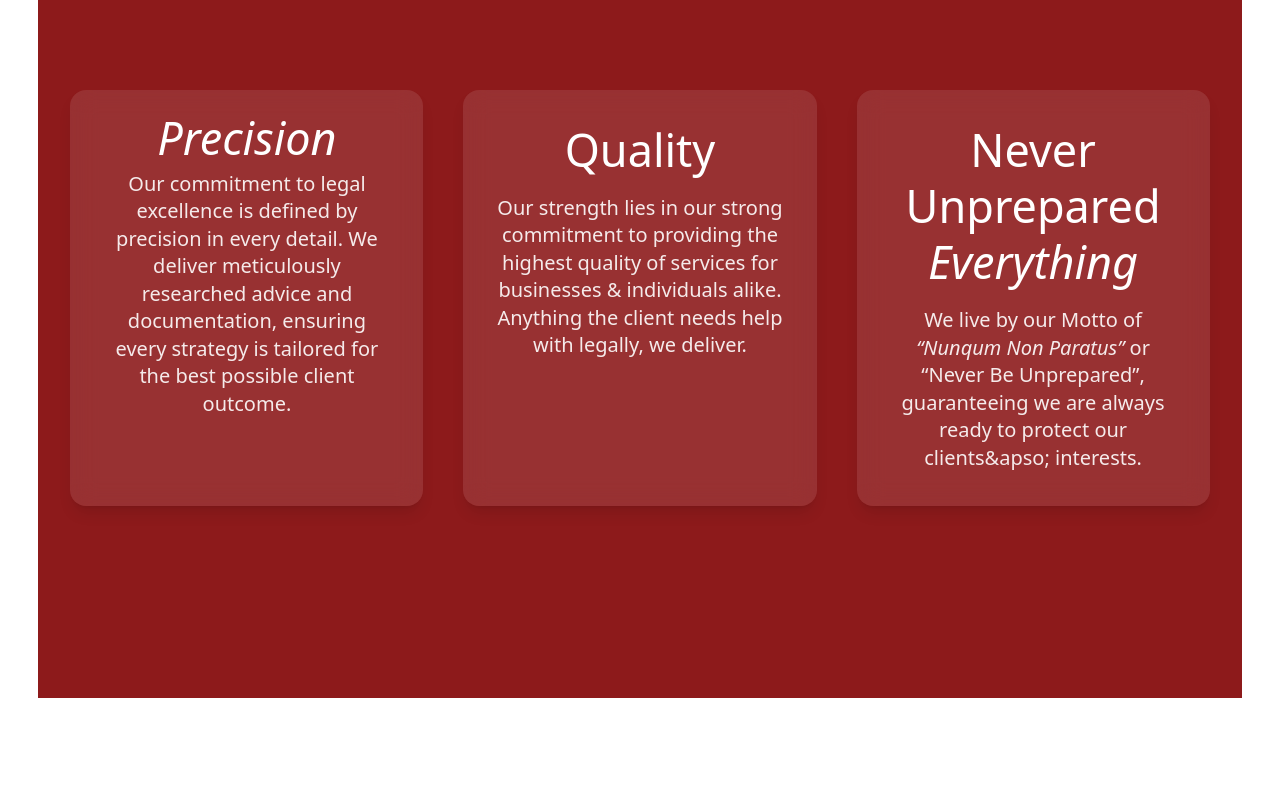
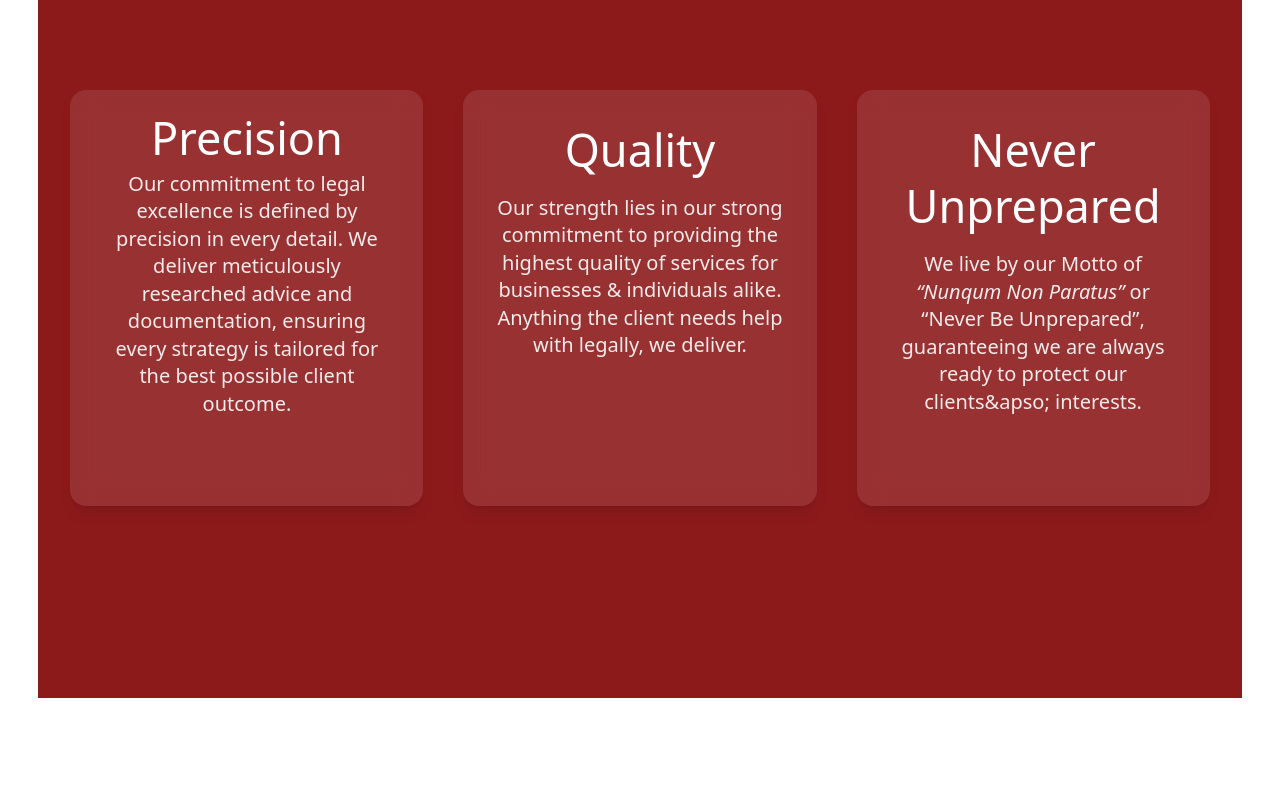
Before and after one commit to ruhneb2004/ANA-Law-Firm, a Next.js app: page / in a window 1280 px wide. Shown: the part 860-1660 px from the top of the page. Built offline with nearby package versions, Linux system fonts and the light colour scheme.

Commit message:
final final change

```diff
--- a/app/components/CardsSection.tsx
+++ b/app/components/CardsSection.tsx
@@ -36,7 +36,7 @@ export function CardsSection() {
             className="flex flex-col justify-between w-full max-w-sm lg:max-w-md p-4 xs:p-5 sm:p-6 md:p-8 bg-white/10 backdrop-blur-md rounded-lg sm:rounded-xl md:rounded-2xl shadow-lg text-white  lg:h-128 xl:h-104"
           >
             <div>
-              <div className="italic font-light text-2xl xs:text-3xl sm:text-4xl md:text-[45px] leading-8 text-center">
+              <div className="font-light text-2xl xs:text-3xl sm:text-4xl md:text-[45px] leading-8 text-center">
                 Precision
               </div>
               <div className="mb-2 xs:mb-3 sm:mb-4 leading-tight text-2xl xs:text-3xl sm:text-4xl md:text-[45px] text-center"></div>
@@ -77,7 +77,6 @@ export function CardsSection() {
             <div>
               <div className="mb-1 xs:mb-2 leading-tight text-2xl xs:text-3xl sm:text-4xl md:text-[45px]">
                 Never Unprepared <br />
-                <span className="italic">Everything</span>
               </div>
               <div className="mb-2 xs:mb-3 sm:mb-4 leading-tight text-2xl xs:text-3xl sm:text-4xl md:text-[45px]"></div>
               <p className="leading-snug text-sm xs:text-base sm:text-lg md:text-xl text-white/90">
--- a/app/components/FinalSection.tsx
+++ b/app/components/FinalSection.tsx
@@ -25,7 +25,7 @@ const topicCompData: PracticeArea = {
         "Technology & Innovation",
         "Transactions & Investment",
       ],
-      imageUrl: "/blog1.jpg",
+      imageUrl: "/dark.jpeg",
       content:
         "This is the detailed content for Franchising & Licensing. It explores the intricate legal frameworks governing franchise operations and intellectual property licensing. We advise on everything from initial agreement drafting to dispute resolution, ensuring your brand is protected while you expand. Key areas include IP & Brand Strategy, compliance with Online Content & Media regulations, and adherence to Packaging & Consumer Law.",
     },
@@ -38,7 +38,8 @@ const topicCompData: PracticeArea = {
         "Trade, Competition & Foreign Investment",
         "Sustainability, Policy & Administrative Compliance",
       ],
-      imageUrl: "/blog1.jpg",
+      imageUrl: "/dark.jpeg",
+
       content:
         "This is the detailed content for IP & Brand Strategy. Our team helps you build and defend your most valuable assets: your intellectual property. We go beyond simple registration, developing comprehensive strategies that align with your business goals. This includes managing portfolios, litigating Trademark Infringement cases, and navigating the complexities of Online Content & Media.",
     },
@@ -51,7 +52,8 @@ const topicCompData: PracticeArea = {
         "Arbitration, Mediation and other Forms of Dispute Resolution",
         "Digital, Brand & Platform Enforcement",
       ],
-      imageUrl: "/blog1.jpg",
+      imageUrl: "/dark.jpeg",
+
       content:
         "This is the detailed content for Employment & HR Advisory. We provide guidance on all aspects of the employment lifecycle, from hiring to termination. This includes drafting contracts, ensuring Data Protection & Privacy compliance for employee data, and managing Cross-Border Coordination for international workforces.",
     },
```
